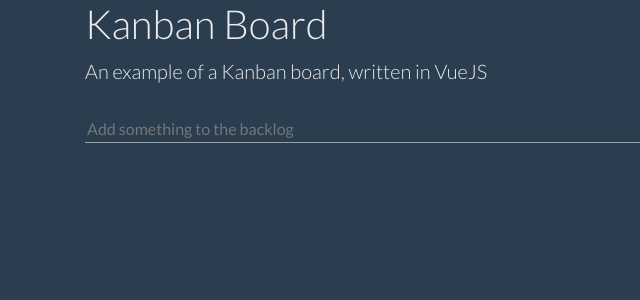
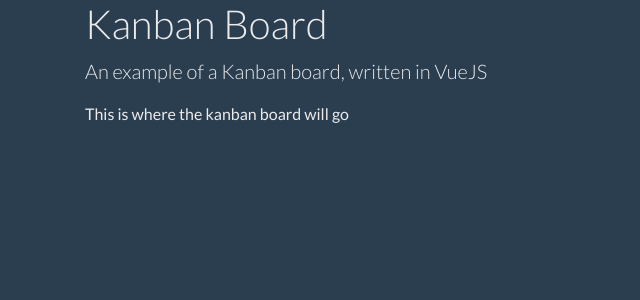
Before and after one commit to stevehobbsdev/kanban-board, a Vue app: page /#/board in a window 1280 px wide. Before the commit this address led to /#/backlog. Shown: the top 300 px of the page, without its empty margins (0-640 px from the left). Built offline with nearby package versions, Linux system fonts and the light colour scheme.

Commit message:
Added KanbanBoard view

```diff
--- /dev/null
+++ b/src/components/KanbanBoard.vue
@@ -0,0 +1,9 @@
+<template>
+    <p>This is where the kanban board will go</p>
+</template>
+
+<script>
+export default {
+  name: 'KanbanBoard'
+};
+</script>
--- a/src/router/index.js
+++ b/src/router/index.js
@@ -1,6 +1,7 @@
 import Vue from 'vue';
 import Router from 'vue-router';
 import Backlog from '@/components/Backlog';
+import KanbanBoard from '@/components/KanbanBoard';
 
 Vue.use(Router);
 
@@ -11,6 +12,10 @@
       component: Backlog
     },
     {
+      path: '/board',
+      component: KanbanBoard
+    },
+    {
       path: '*',
       redirect: '/backlog'
     }
```
